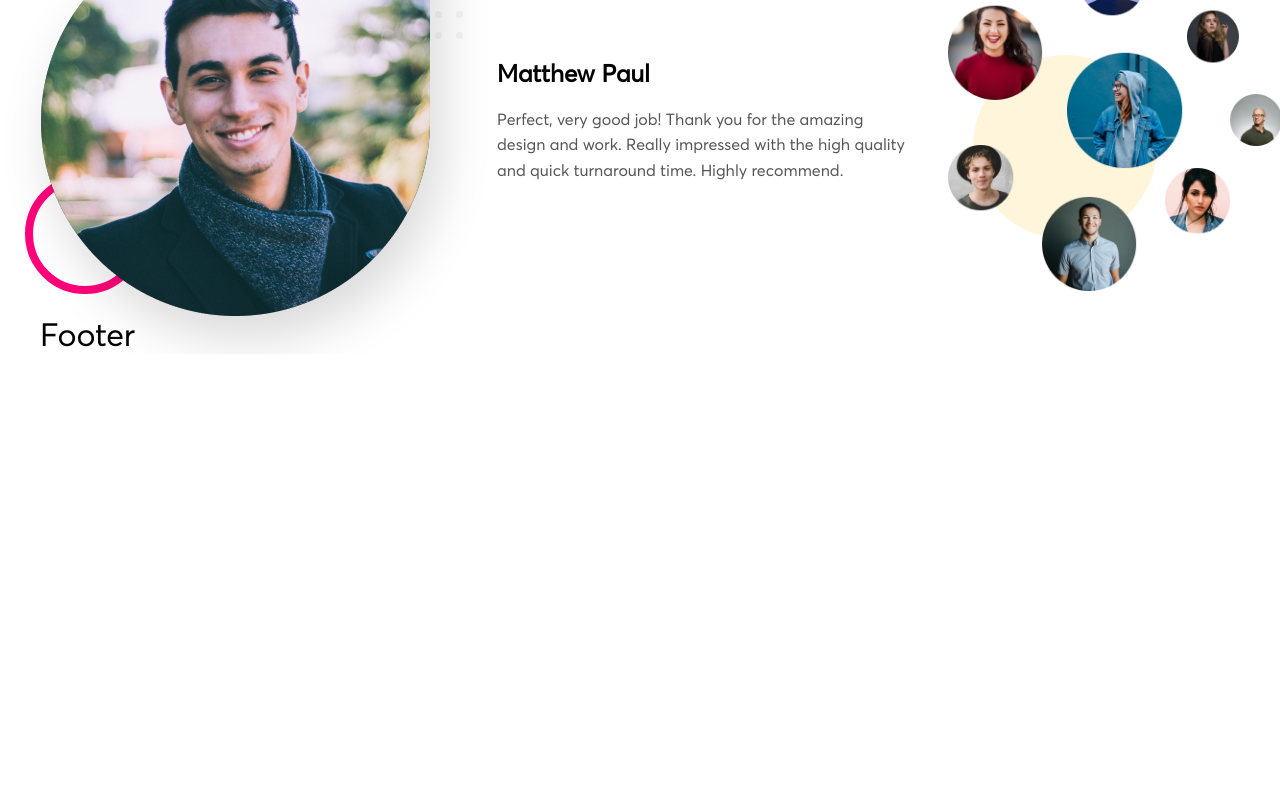
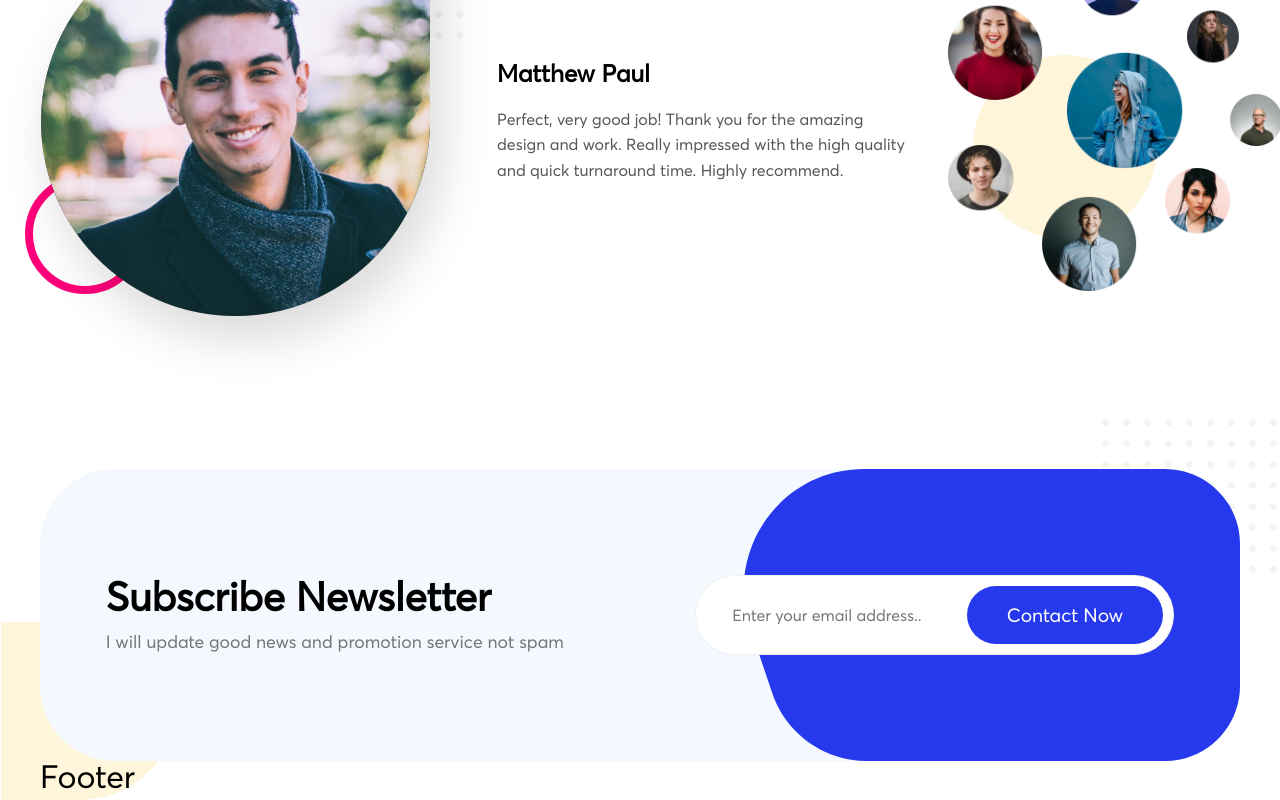
Before and after one commit to Vladfed92/Studio_design_landing_page, a React (Create React App) app: page / in a window 1280 px wide. Shown: the part 2800-3600 px from the top of the page. Before the commit the page ends 3154 px from the top, so only its background shows below. Built offline with nearby package versions, Linux system fonts and the light colour scheme.

Commit message:
aff subscribe form info

```diff
--- a/src/websiteParts/Main.jsx
+++ b/src/websiteParts/Main.jsx
@@ -157,6 +157,37 @@ function Main() {
           </div>
         </div>
       </div>
+      {/* --------------------------------- SUBSCRIBE-FORM - INFO */}
+      <div className={style.subscribe_form}>
+        <div className={style.subscribe_info}>
+          <h3 className={style.subscribe_title}>Subscribe Newsletter</h3>
+          <p className={style.subscribe_subtitle}>
+            I will update good news and promotion service not spam
+          </p>
+        </div>
+        <form action="" method="get">
+          <input
+            type="email"
+            name="email"
+            id="email"
+            className={style.email_input}
+            placeholder="Enter your email address.."
+          />
+          <input type="submit" className={style.button} value="Contact Now" />
+        </form>
+        <svg
+          xmlns="http://www.w3.org/2000/svg"
+          width="497"
+          height="292"
+          viewBox="0 0 497 292"
+          fill="none"
+        >
+          <path
+            d="M7.07175 158.172C-19.0148 80.4252 38.8318 0 120.839 0H422C463.421 0 497 33.5786 497 75V217C497 258.421 463.421 292 422 292H123.901C80.9308 292 42.7643 264.549 29.0954 223.81L7.07175 158.172Z"
+            fill="#2639ED"
+          />
+        </svg>
+      </div>
     </main>
   )
 }
--- a/src/websiteParts/Main.module.css
+++ b/src/websiteParts/Main.module.css
@@ -417,3 +417,75 @@ main {
 .other_clients_icons {
   position: absolute;
 }
+
+/* SUBSCRIBE FORM  */
+
+.subscribe_form {
+  margin-top: 150px;
+  display: flex;
+  justify-content: space-around;
+  align-items: center;
+  height: 292px;
+  width: 100%;
+  background-color: #f4f9ff;
+  border-radius: 75px;
+  position: relative;
+}
+
+.subscribe_form::before {
+  content: '';
+  display: block;
+  position: absolute;
+  width: 175px;
+  height: 154px;
+  background-image: url('../img/happy_clients/mini_dot.png');
+  top: -50px;
+  right: -37px;
+  z-index: -1;
+}
+.subscribe_form::after {
+  content: '';
+  display: block;
+  position: absolute;
+  width: 178px;
+  height: 178px;
+  border-radius: 0 0 100px 0;
+  background-color: #FFF5DB;
+  left: -39px;
+  bottom: -39px;
+  z-index: -1;
+}
+
+.subscribe_title {
+  font-size: 2.5rem;
+  font-weight: bold;
+  margin-bottom: 17px;
+}
+.subscribe_subtitle {
+  font-size: 1.1rem;
+  color: #757575;
+}
+
+.subscribe_form form {
+  display: flex;
+  justify-content: space-between;
+  width: 100%;
+  max-width: 479px;
+  padding: 10px 10px 10px 34px;
+  height: 80px;
+  border-radius: 60px;
+  border: 1px solid #f1f1f1;
+  background-color: #fff;
+  z-index: 3;
+}
+
+.subscribe_form svg {
+  position: absolute;
+  top: 0;
+  right: 0;
+}
+
+.email_input {
+  border: none;
+  color: #959595;
+}
```
